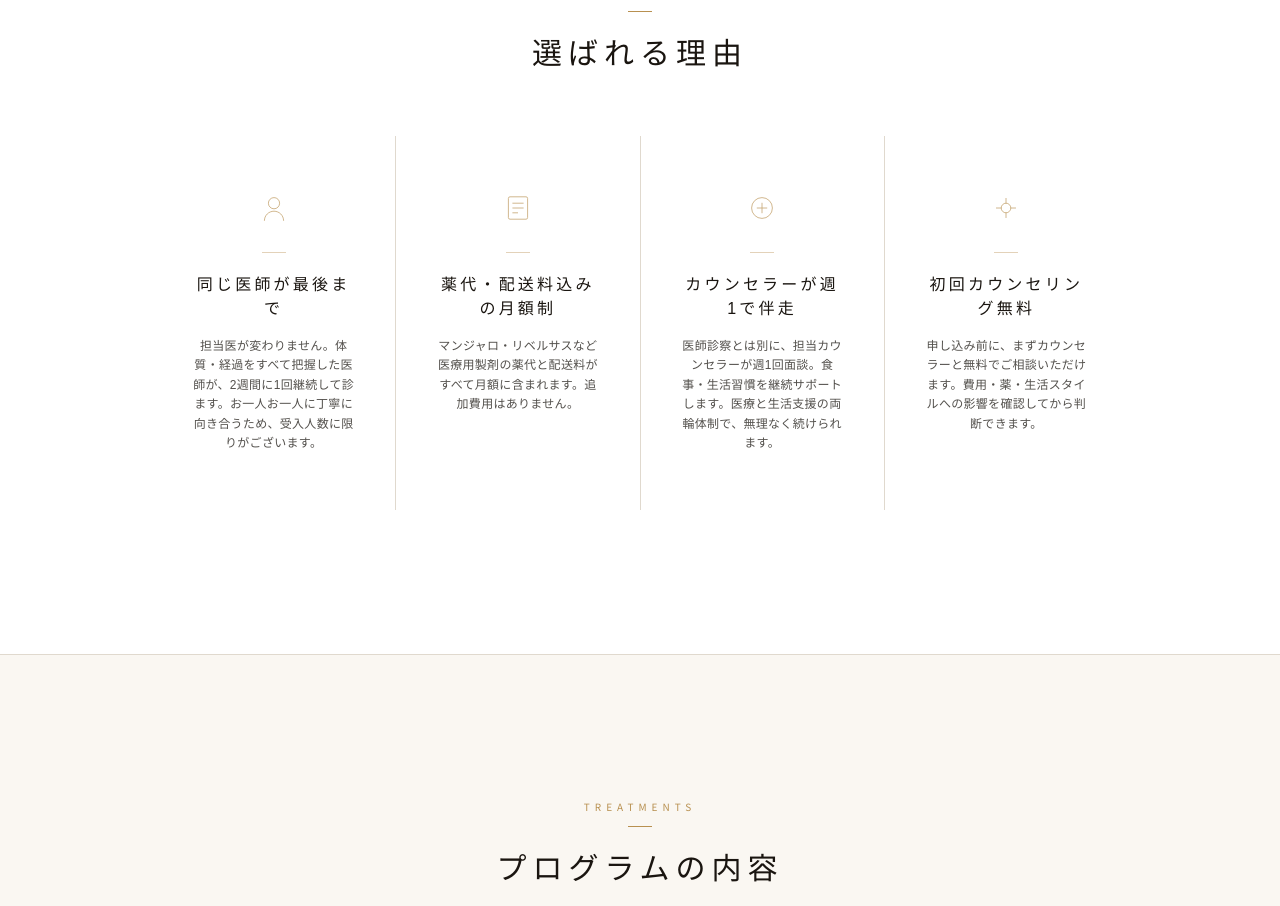
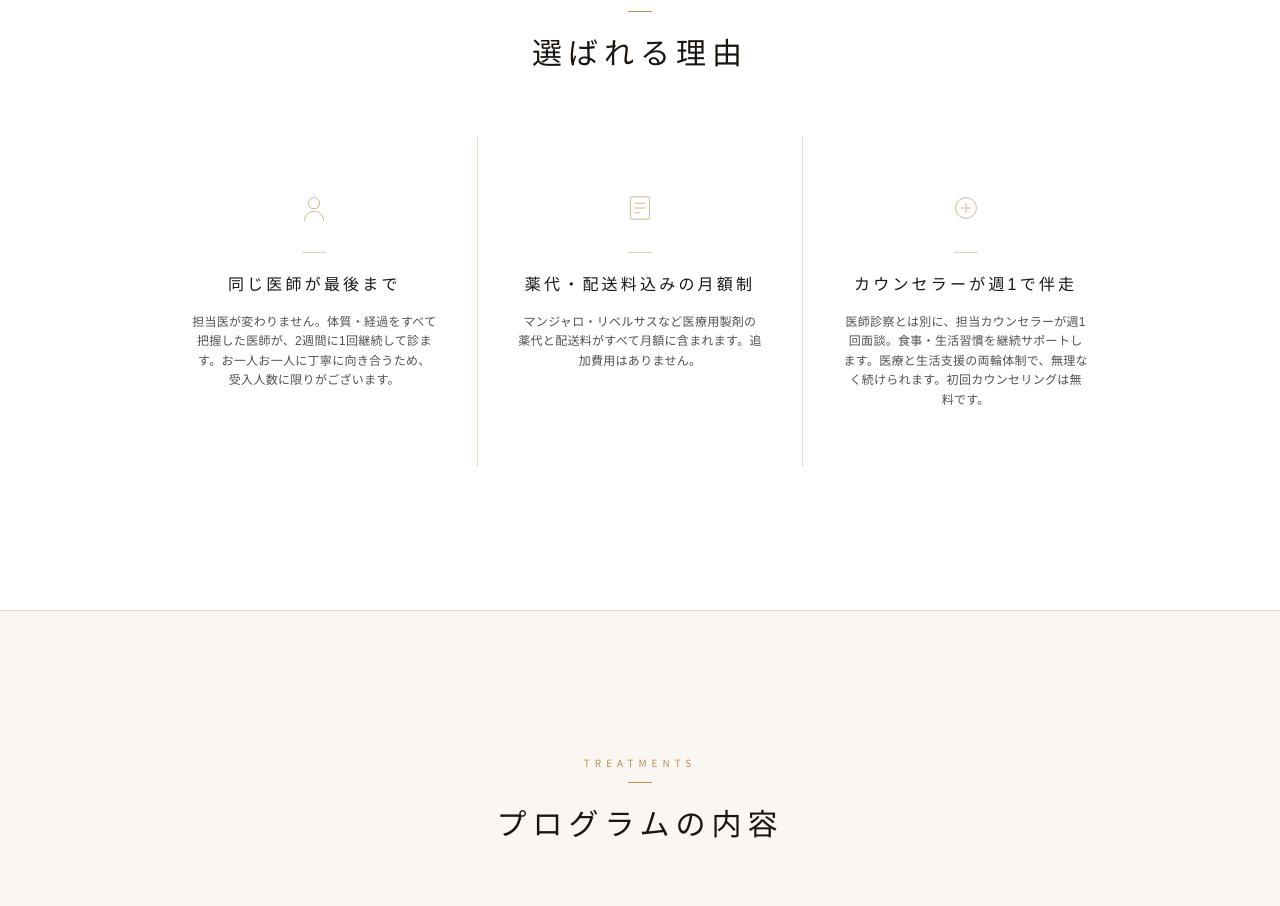
Before and after one commit to fumito2025-source/tokyo-beauty-online-clinic, a Next.js app: page / in a window 1280 px wide. Shown: the part 960-1866 px from the top of the page. Built offline with nearby package versions, Linux system fonts and the light colour scheme.

Commit message:
特徴セクション：4枚目を削除し3枚目に初回無料を統合
Co-Authored-By: Claude Sonnet 4.6 <noreply@anthropic.com>

```diff
--- a/src/app/page.tsx
+++ b/src/app/page.tsx
@@ -227,7 +227,7 @@ export default function HomePage() {
             </h2>
           </Reveal>
 
-          <div className="grid grid-cols-1 md:grid-cols-2 lg:grid-cols-4 gap-px bg-clinic-gray-light">
+          <div className="grid grid-cols-1 md:grid-cols-3 gap-px bg-clinic-gray-light">
             {[
               {
                 icon: (
@@ -248,14 +248,7 @@ export default function HomePage() {
                   <svg viewBox="0 0 40 40" fill="none" className="w-8 h-8"><circle cx="20" cy="20" r="13" stroke="#B89050" strokeWidth="1"/><path d="M14 20h12M20 14v12" stroke="#B89050" strokeWidth="1" strokeLinecap="round"/></svg>
                 ),
                 title: "カウンセラーが週1で伴走",
-                desc: "医師診察とは別に、担当カウンセラーが週1回面談。食事・生活習慣を継続サポートします。医療と生活支援の両輪体制で、無理なく続けられます。",
-              },
-              {
-                icon: (
-                  <svg viewBox="0 0 40 40" fill="none" className="w-8 h-8"><path d="M20 8v6M20 26v6M8 20h6M26 20h6" stroke="#B89050" strokeWidth="1" strokeLinecap="round"/><circle cx="20" cy="20" r="6" stroke="#B89050" strokeWidth="1"/></svg>
-                ),
-                title: "初回カウンセリング無料",
-                desc: "申し込み前に、まずカウンセラーと無料でご相談いただけます。費用・薬・生活スタイルへの影響を確認してから判断できます。",
+                desc: "医師診察とは別に、担当カウンセラーが週1回面談。食事・生活習慣を継続サポートします。医療と生活支援の両輪体制で、無理なく続けられます。初回カウンセリングは無料です。",
               },
             ].map((item, i) => (
               <Reveal key={item.title} delay={i * 150} className="bg-clinic-gray-mid">
```
